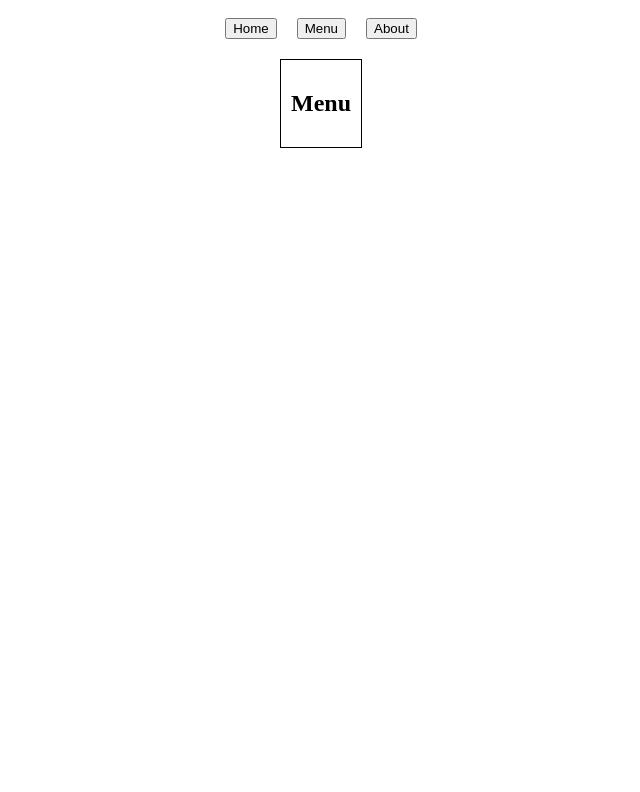
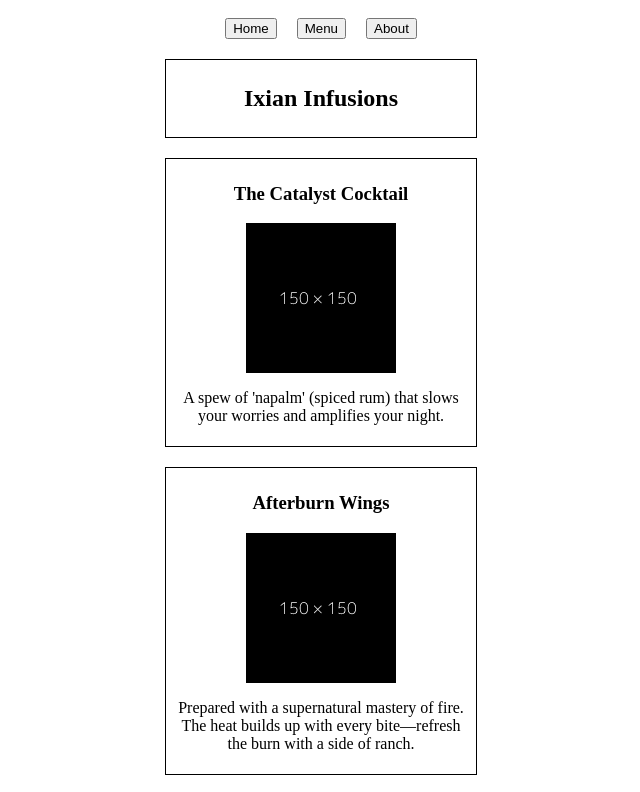
Before and after one commit to quietwas/restaurant-page, a website built with webpack: page src/template.html in a window 1280 px wide. Both pictures are taken after a click on the button "Menu". Shown: the top 792 px of the page, without its empty margins (319-959 px from the left). Built offline with nearby package versions, Linux system fonts and the light colour scheme.

Commit message:
Added proper text and placeholder images to the Home and Menu tabs
Next is adding the text to the about section, stying, and adding proper images

```diff
--- a/src/home.js
+++ b/src/home.js
@@ -6,27 +6,24 @@ function createHomeScreen(content) {
     const titleCard = document.createElement("div")
     titleCard.classList.add("card")
     const title = document.createElement("h2")
-    title.textContent = "Jezebel's"
+    title.textContent = "Welcome to Jezebel's"
     titleCard.appendChild(title)
 
-    const reviewCard = document.createElement("div")
-    reviewCard.classList.add("card")
-    const review = document.createElement("p")
-    const author = document.createElement("p")
-    review.textContent = "This place ain't too half bad."
-    author.textContent = "- Infernus"
-    reviewCard.appendChild(review)
-    reviewCard.appendChild(author)
+    const subHeaderCard = document.createElement("div")
+    subHeaderCard.classList.add("card")
+    const subHeader = document.createElement("h3")
+    subHeader.textContent = "Good music. Interesting people. No belligerence tolerated."
+    subHeaderCard.appendChild(subHeader)
 
-    const hoursCard = document.createElement("div")
-    hoursCard.classList.add("card")
-    const hours = document.createElement("p")
-    hours.textContent = "Everyday 12pm-4am"
-    hoursCard.appendChild(hours)
+    const bodyCard = document.createElement("div")
+    bodyCard.classList.add("card")
+    const body = document.createElement("p")
+    body.textContent = "Located in the heart of the Interdimensional Ritz, Jezebel's is the only neutral ground where a demon from another plane can serve you a drink without setting the tab on fire. Whether you're here to escape the lanes or just to hear the live jazz, pull up a stool. Just remember: Infernus might have mellowed out, but he hasn't forgotten how to dispose of evidence."
+    bodyCard.appendChild(body)
 
     content.appendChild(titleCard)
-    content.appendChild(reviewCard)
-    content.appendChild(hoursCard)
+    content.appendChild(subHeaderCard)
+    content.appendChild(bodyCard)
 }
 
 const homeButton = document.querySelector(".home")
--- a/src/menu.js
+++ b/src/menu.js
@@ -1,4 +1,13 @@
 import "./styles.css"
+
+const items = {
+    "The Catalyst Cocktail": "A spew of 'napalm' (spiced rum) that slows your worries and amplifies your night.",
+    "Afterburn Wings" : "Prepared with a supernatural mastery of fire. The heat builds up with every bite—refresh the burn with a side of ranch.",
+    "Flame Dash Soda" : "A high-speed caffeine kick that leaves a trail of citrus behind. Perfect for those who need to swoop in for a late-night shift.",
+    "Abrams' Rye" : "Straight rye whiskey. No frills. Exactly the way the regular patrons like it."
+}
+
+import placeholder from "./images/placeholder.png"
 
 function createMenuScreen(content) {
     content.replaceChildren()
@@ -6,10 +15,27 @@ function createMenuScreen(content) {
     const titleCard = document.createElement("div")
     titleCard.classList.add("card")
     const title = document.createElement("h2")
-    title.textContent = "Menu"
+    title.textContent = "Ixian Infusions"
     titleCard.appendChild(title)
 
     content.appendChild(titleCard)
+
+    Object.entries(items).forEach(([key, value]) => {
+        const itemCard = document.createElement("div")
+        itemCard.classList.add("card")
+        const item = document.createElement("h3")
+        item.textContent = key
+        const itemImage = document.createElement("img");
+        itemImage.src = placeholder
+        itemImage.width = 150;
+        itemImage.height = 150;
+        const desc = document.createElement("p")
+        desc.textContent = value
+        itemCard.appendChild(item)
+        itemCard.appendChild(itemImage)
+        itemCard.appendChild(desc)
+        content.appendChild(itemCard)
+    })
 }
 
 const menuButton = document.querySelector(".menu")
--- a/src/styles.css
+++ b/src/styles.css
@@ -16,6 +16,15 @@ nav {
 }
 
 .card {
+    width: 300px;
+    display: flex;
+    flex-direction: column;
+    justify-content: center;
+    align-items: center;
     border: solid black 1px;
-    padding: 10px;
+    padding: 5px;
 }
+
+.card * {
+    text-align: center;
+}
```
Also changed, not shown: src/images/placeholder.png (added).
